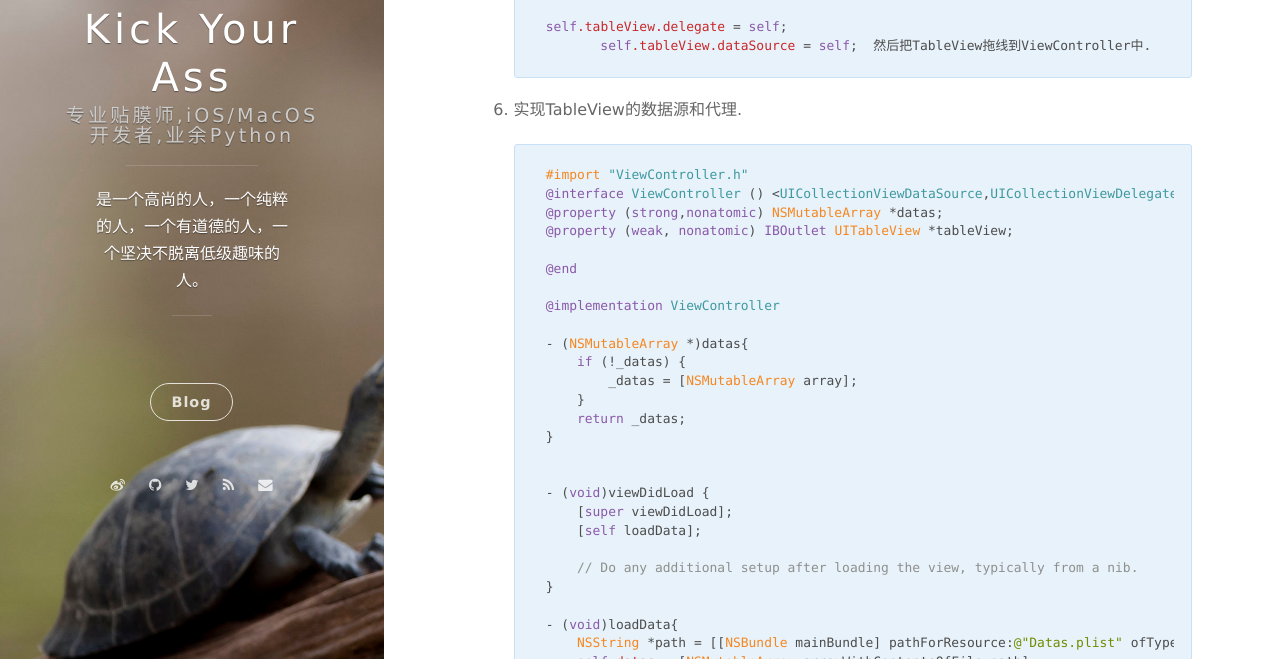
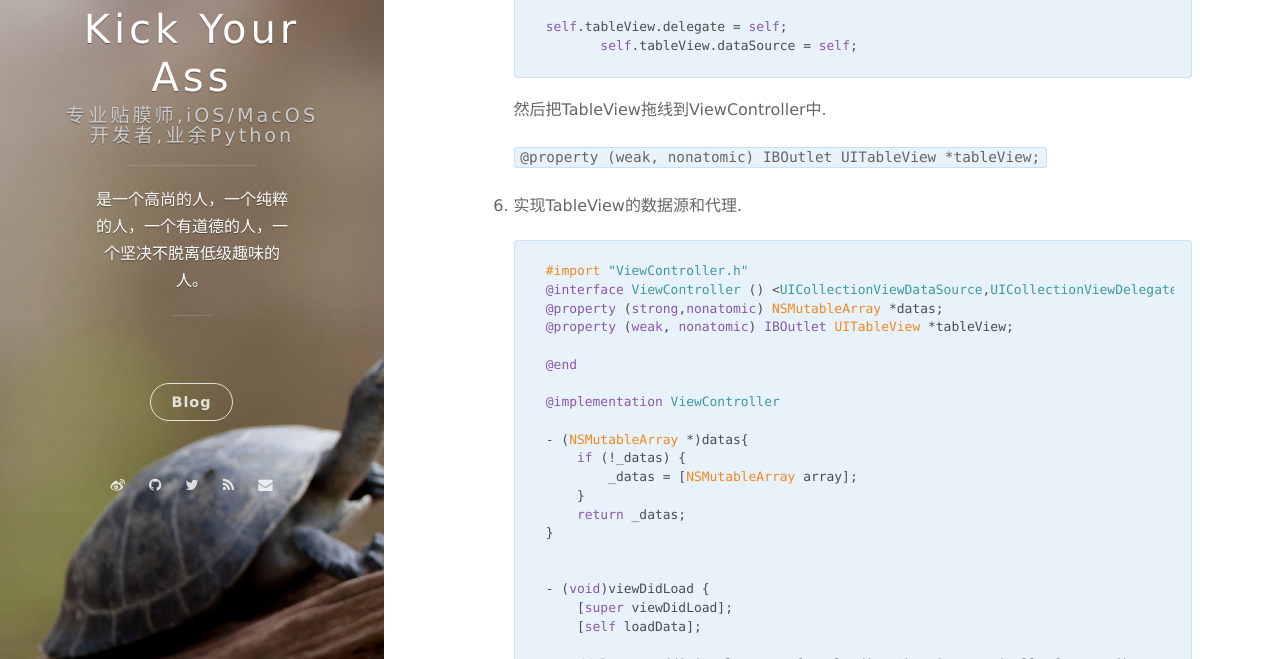
Before and after one commit to Heisenbean/Heisenbean.github.io-discard-, a Jekyll site: the page built from _posts/2017-03-13-Storyboard-use-Autolayout.md, in a window 1280 px wide and 900 px high, scrolled down 4386 px, cut to the strip 241-900 px from the top of the window. Built offline with Jekyll 4.4.1, drawn with Linux system fonts in a browser that asks for light colours; nearby versions of some CDN libraries; comment, search, counter and statistics services are not loaded; part of the change alters nothing that is shown; some of the changed text lies outside the part shown.

Commit message:
update article

```diff
--- a/_posts/2017-03-13-Storyboard-use-Autolayout.md
+++ b/_posts/2017-03-13-Storyboard-use-Autolayout.md
@@ -47,26 +47,28 @@ Autolayout出了这么多年,普及率已经很高了,但是Autolayout大概也
 2. 添加UITableViewCell,并设置其可重用标识符(Identifier).
 	![](http://oclnty4pg.bkt.clouddn.com/shot11.png)
 
-2. 在UITableViewCell里添加UILabel作为标题控件并添加约束.
+3. 在UITableViewCell里添加UILabel作为标题控件并添加约束.
 	UILabel比较特殊,添加两个约束就可以了,一般添加居上和居左就可以了,因为没有添加居右的约束,所以就要控制Label的宽度.
 	iOS6之后UILabel增加了一个`preferredMaxLayoutWidth`属性,这个属性就可以控制Label的宽度,但是要想这个属性起作用,`UILabel`的`numberOfLines`属性必须≥1.所以如果没有行高限制的需求,直接把`numberOfLines`设为0就行.Storyboard里可以设置Label的`preferredMaxLayoutWidth`属性,但是写死肯定是不行,不同尺寸屏幕适配会有问题,所以需要使用代码动态来设置这个值.但如果这个Label的宽度如果本身就是设计的很短那就另当别论了.
 至于怎么动态设置Label的`preferredMaxLayoutWidth`等到自定义UITableViewCell再讲.
 	![](http://oclnty4pg.bkt.clouddn.com/shot9.png?imageView3/w/750)
 	![](http://oclnty4pg.bkt.clouddn.com/shot5.png?imageView3/w/750)
-3. 在TableViewCell继续添加UILabel作为内容控件并添加约束.
+4. 在TableViewCell继续添加UILabel作为内容控件并添加约束.
 	这个Label可以让他和之前添加的标题Label产生关系,就是让它和标题Label左对齐,这样做的好处是标题居左的约束如果改变,这个Label也会跟着改变.然后再给它添加一个居标题Label的约束.当然这个Label也要设置`preferredMaxLayoutWidth`属性.
 	> 按**shit键**可以选中多个控件
 
 	![](http://oclnty4pg.bkt.clouddn.com/shot8.gif?imageView3/w/750)
-4. 设置TableView的代理和数据源为视图控制器(View Controller).这个操作等同于在代码里实现.
+5. 设置TableView的代理和数据源为视图控制器(View Controller).这个操作等同于在代码里实现.
 	![](http://oclnty4pg.bkt.clouddn.com/shot10.png?imageView3/w/750)
 
 		self.tableView.delegate = self;
 	  	self.tableView.dataSource = self;
+
 	然后把TableView拖线到ViewController中.
+
 	`@property (weak, nonatomic) IBOutlet UITableView *tableView;`
 
-5. 实现TableView的数据源和代理.
+6. 实现TableView的数据源和代理.
 
 		#import "ViewController.h"
 		@interface ViewController () <UICollectionViewDataSource,UICollectionViewDelegateFlowLayout>
@@ -119,7 +121,7 @@ Autolayout出了这么多年,普及率已经很高了,但是Autolayout大概也
 
 
 
-6. 自定义<a name="UITableViewCell">UITableViewCell</a>,新建一个基于UITableViewCell类,我这里取名为`MyTableViewCell`.然后返回到`Main.`里,把的UITableViewCell的的类继承改为刚新建的类.
+7. 自定义<a name="UITableViewCell">UITableViewCell</a>,新建一个基于UITableViewCell类,我这里取名为`MyTableViewCell`.然后返回到`Main.`里,把的UITableViewCell的的类继承改为刚新建的类.
 ![](http://oclnty4pg.bkt.clouddn.com/shot12.png)
 接着把`Main.storyboard`中UITableViewCell中的控件都拖到自定义的Cell里.
 
@@ -128,13 +130,14 @@ Autolayout出了这么多年,普及率已经很高了,但是Autolayout大概也
 		@property (weak, nonatomic) IBOutlet UILabel *myContent;
 		@end
 
-进入`MyTableViewCell.m`文件中设置Label的preferredMaxLayoutWidth.
+	进入`MyTableViewCell.m`文件中设置Label的preferredMaxLayoutWidth.
 
 		- (void)awakeFromNib {
 		    [super awakeFromNib];
 		    _myTitle.preferredMaxLayoutWidth = [UIScreen mainScreen].bounds.size.width - 20;
 		    _myContent.preferredMaxLayoutWidth = [UIScreen mainScreen].bounds.size.width - 20;
 		}
+
 
 8. 给Cell里的控件赋值,第六步我已经写出了加载数据的方法,是通过加载plist文件里的假数据.
 自己可以新建一个plist文件.
@@ -375,5 +378,7 @@ Autolayout出了这么多年,普及率已经很高了,但是Autolayout大概也
 
 	![](http://oclnty4pg.bkt.clouddn.com/shot19.gif)
 
+源码:	[https://github.com/Heisenbean/BlogDemos](https://github.com/Heisenbean/BlogDemos)
+
 其中UITableViewCell中添加UICollectionView参考了下面这篇文章:
 [https://ashfurrow.com/blog/putting-a-uicollectionview-in-a-uitableviewcell/](https://ashfurrow.com/blog/putting-a-uicollectionview-in-a-uitableviewcell/)
```
